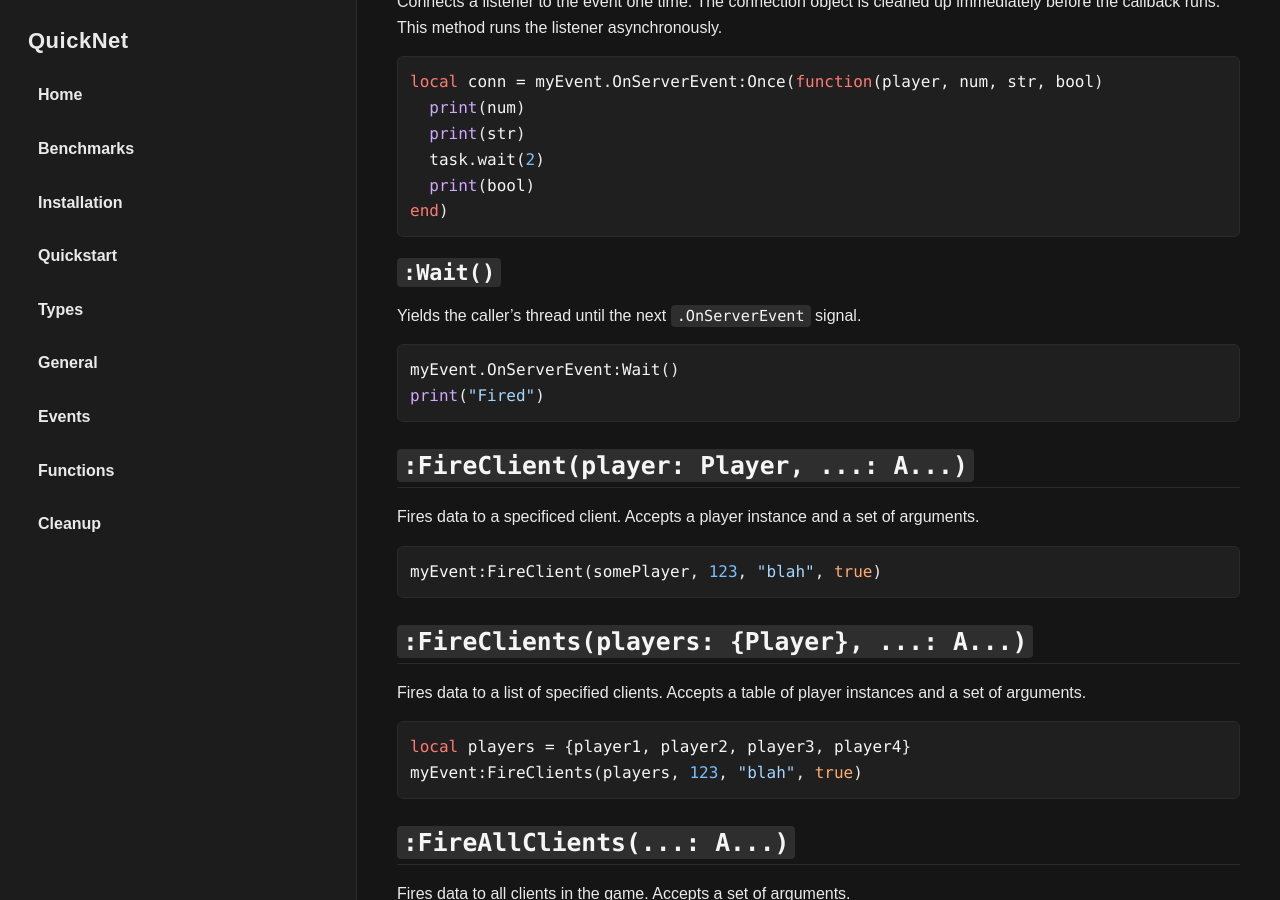
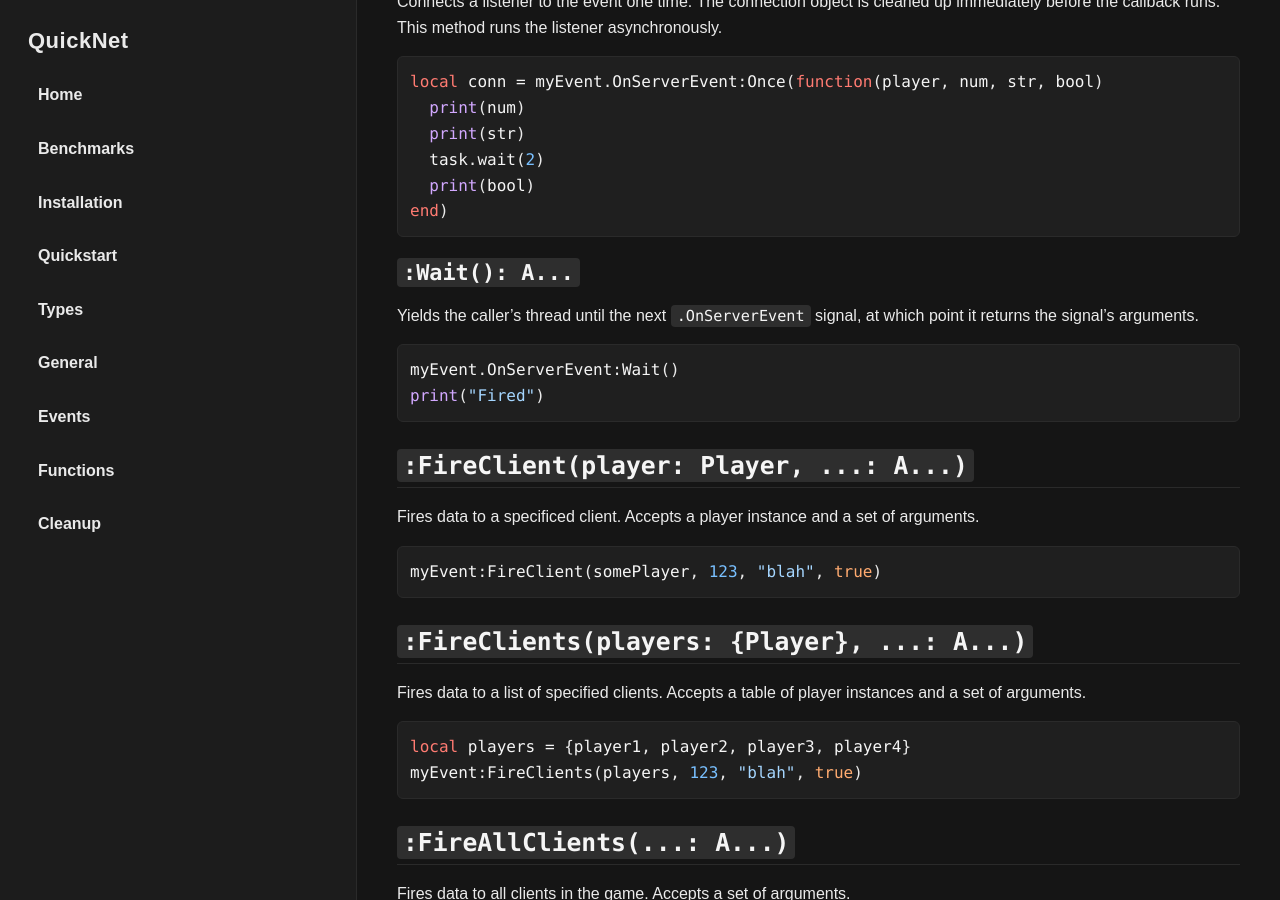
Before and after one commit to breadboardengineer1234/QuickNet, a Jekyll site: the page built from docs/events.md, in a window 1280 px wide and 900 px high, scrolled down 945 px. Built offline with Jekyll 4.4.1, drawn with Linux system fonts in a browser that asks for light colours; some of the changed text lies outside the part shown.

Commit message:
Update events.md

````diff
--- a/docs/events.md
+++ b/docs/events.md
@@ -39,8 +39,8 @@ local conn = myEvent.OnServerEvent:Once(function(player, num, str, bool)
 end)
 ```
 
-### ``:Wait()``
-Yields the caller's thread until the next ``.OnServerEvent`` signal.
+### ``:Wait(): A...``
+Yields the caller's thread until the next ``.OnServerEvent`` signal, at which point it returns the signal's arguments.
 ```lua
 myEvent.OnServerEvent:Wait()
 print("Fired")
@@ -106,8 +106,8 @@ local conn = myEvent.OnClientEvent:Once(function(player, num, str, bool)
 end)
 ```
 
-### ``:Wait()``
-Yields the caller's thread until the next ``.OnClientEvent`` signal.
+### ``:Wait(): A...``
+Yields the caller's thread until the next ``.OnClientEvent`` signal, at which point it returns the signal's arguments.
 ```lua
 myEvent.OnClientEvent:Wait()
 print("Fired")
````
